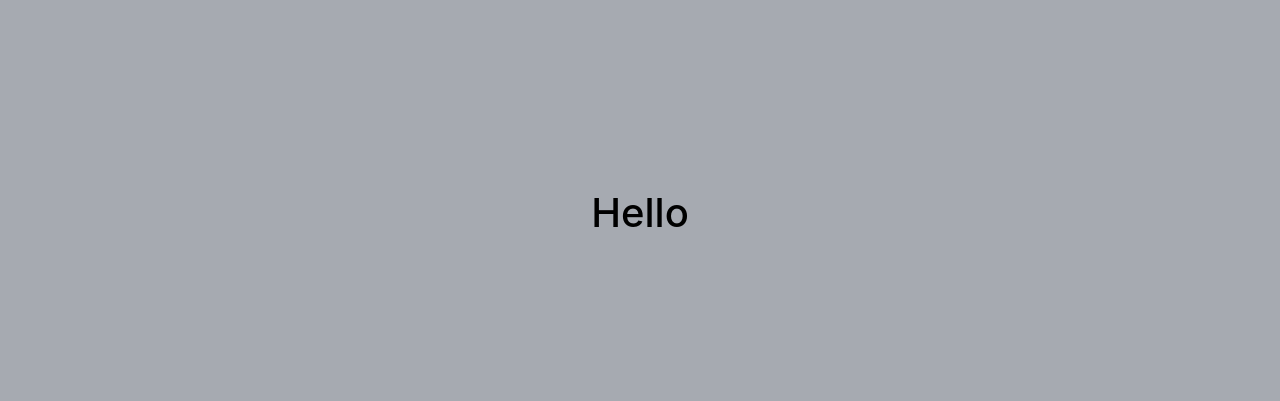
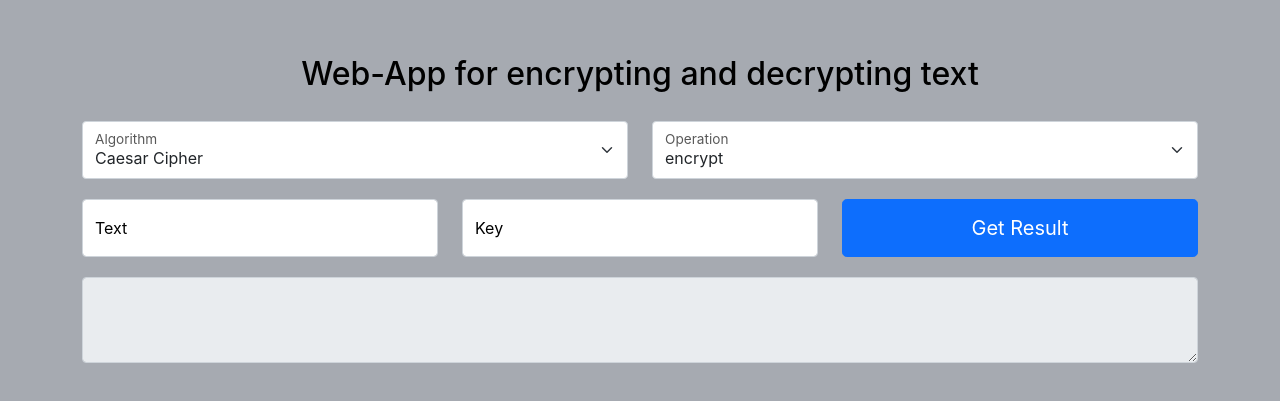
Before and after one commit to paul3bin/cryptography-web-app, a React (Create React App) app: page / in a window 1280 px wide. Shown: the part 183-584 px from the top of the page. Built offline with nearby package versions, Linux system fonts and the light colour scheme.

Commit message:
Update App.js

```diff
--- a/src/App.js
+++ b/src/App.js
@@ -1,11 +1,210 @@
 import "./App.css";
+import React, { useState } from "react";
+import { toast, ToastContainer } from "react-toastify";
+import "react-toastify/dist/ReactToastify.css";
+
+import { API } from "./api_service";
 
 function App() {
+  document.title = "Crypto Web-App";
+
+  const algo_list = [
+    "Caesar Cipher",
+    "Morse Code",
+    "Vignere Cipher",
+    "Running Key Cipher",
+  ];
+  const operation_list = ["encrypt", "decrypt"];
+
+  const [algo, setAlgo] = useState(algo_list[0]);
+  const [operation, setOperation] = useState(operation_list[0]);
+  const [result, setResult] = useState("");
+  const [text, setText] = useState("");
+  const [key, setKey] = useState("");
+
+  const alphaExp = /[^a-zA-Z]/;
+  const alphaNumExp = /^[0-9a-zA-Z]+$/;
+  const numExp = /[^0-9]/;
+  const specialCharExp = /^[~`!#$%\^&*+=\-\[\]\\';,/{}|\\":<>\?]/;
+
+  const textKeyEmptyToast = () => {
+    toast.error("Text and/or Key cannot be empty ", {
+      position: toast.POSITION.TOP_RIGHT,
+    });
+  };
+
+  const alphabetExpToast = () => {
+    toast.error("Key and Text can contain only alphabets", {
+      position: toast.POSITION.TOP_RIGHT,
+    });
+  };
+
+  const getResult = () => {
+    if (algo === "Caesar Cipher") {
+      if (numExp.test(key) === true) {
+        toast.error("Key can have only positive numerical values", {
+          position: toast.POSITION.TOP_RIGHT,
+        });
+      } else if (key.length === 0 || text.length === 0) {
+        textKeyEmptyToast();
+      } else {
+        API.caesarAPI({
+          operation: operation,
+          text: text,
+          key: parseInt(key),
+        }).then((resp) => setResult(resp.result));
+      }
+    } else if (algo === "Morse Code") {
+      if (text.length === 0) {
+        textKeyEmptyToast();
+      } else {
+        API.morseCodeAPI({
+          operation: operation,
+          text: text,
+        }).then((resp) => setResult(resp.result));
+      }
+    } else if (algo === "Vignere Cipher") {
+      if (key.length > text.length) {
+        toast.error(
+          "The length of key should be less than or equal to length of text",
+          {
+            position: toast.POSITION.TOP_RIGHT,
+          }
+        );
+      } else if (key.length === 0 || text.length === 0) {
+        textKeyEmptyToast();
+      } else if (alphaExp.test(key) === true || alphaExp.test(text) === true) {
+        alphabetExpToast();
+      } else {
+        API.vignereCipherAPI({
+          operation: operation,
+          text: text,
+          key: key,
+        }).then((resp) => setResult(resp.result));
+      }
+    } else if (algo === "Running Key Cipher") {
+      if (key.length < text.length) {
+        toast.error(
+          "The length of key should be greater than or equal to text",
+          {
+            position: toast.POSITION.TOP_RIGHT,
+          }
+        );
+      } else if (key.length === 0 || text.length === 0) {
+        textKeyEmptyToast();
+      } else if (alphaExp.test(key) === true || alphaExp.test(text) === true) {
+        alphabetExpToast();
+      } else {
+        API.runningKeyCipherAPI({
+          operation: operation,
+          text: text,
+          key: key,
+        }).then((resp) => setResult(resp.result));
+      }
+    }
+  };
+
+  const isDisabled = algo === "Morse Code";
+
   return (
     <div className="App">
-      <header className="App-header">
-        <h1>Hello</h1>
-      </header>
+      <ToastContainer />
+      <div className="App-header">
+        <div className="container">
+          <h2>Web-App for encrypting and decrypting text</h2>
+        </div>
+        <div class="container">
+          <div class="row">
+            <div class="col">
+              <div className="form-floating">
+                <select
+                  className="form-select"
+                  id="floatingSelect"
+                  aria-label="Floating label select example"
+                  onChange={(evnt) => {
+                    setAlgo(algo_list[evnt.target.value]);
+                  }}
+                >
+                  {algo_list.map((algorithm, key) => (
+                    <option key={key} value={key}>
+                      {algorithm}
+                    </option>
+                  ))}
+                </select>
+                <label for="floatingSelect">Algorithm</label>
+              </div>
+            </div>
+            <div class="col">
+              <div className="form-floating">
+                <select
+                  className="form-select"
+                  id="floatingSelect"
+                  aria-label="Floating label select example"
+                  onChange={(evnt) => {
+                    setOperation(operation_list[evnt.target.value]);
+                  }}
+                >
+                  {operation_list.map((operation, key) => (
+                    <option key={key} value={key}>
+                      {operation}
+                    </option>
+                  ))}
+                </select>
+                <label for="floatingSelect">Operation</label>
+              </div>
+            </div>
+          </div>
+        </div>
+        <div className="container">
+          <div className="row">
+            <div className="col">
+              <div className="form-floating">
+                <input
+                  type="text"
+                  className="form-control"
+                  id="floatingInput"
+                  placeholder="Text"
+                  onChange={(ev) => setText(ev.target.value)}
+                />
+                <label for="floatingInput">Text</label>
+              </div>
+            </div>
+            <div className="col">
+              <div className="form-floating">
+                <input
+                  type="text"
+                  className="form-control"
+                  id="floatingInput"
+                  placeholder="Key"
+                  disabled={isDisabled}
+                  onChange={(ev) => setKey(ev.target.value)}
+                />
+                <label for="floatingInput">Key</label>
+              </div>
+            </div>
+            <div className="d-grid col">
+              <button
+                type="button"
+                className="btn btn-primary btn-lg"
+                onClick={getResult}
+              >
+                Get Result
+              </button>
+            </div>
+          </div>
+        </div>
+        <div className="container">
+          <div class="mb-3">
+            <textarea
+              disabled={true}
+              value={result}
+              class="form-control"
+              id="exampleFormControlTextarea1"
+              rows="3"
+            ></textarea>
+          </div>
+        </div>
+      </div>
     </div>
   );
 }
```
